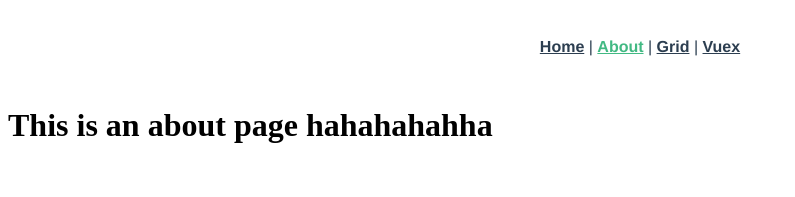
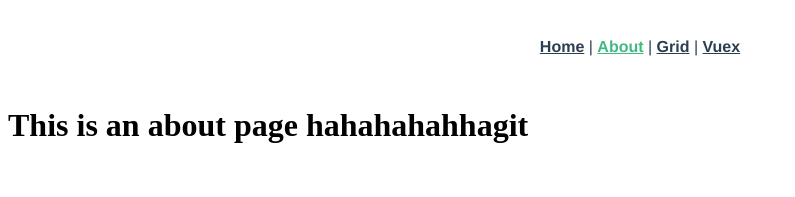
Before and after one commit to Johnny-TYR/vue-practice, a Vue app: page /about in a window 1280 px wide. Shown: the top 197 px of the page, without its empty margins (0-795 px from the left). Built offline with nearby package versions, Linux system fonts and the light colour scheme.

Commit message:
I added hahaha to the AboutView file This is just a test

```diff
--- a/src/views/AboutView.vue
+++ b/src/views/AboutView.vue
@@ -1,5 +1,5 @@
 <template>
   <div class="about">
-    <h1>This is an about page hahahahahha</h1>
+    <h1>This is an about page hahahahahhagit</h1>
   </div>
 </template>
```
